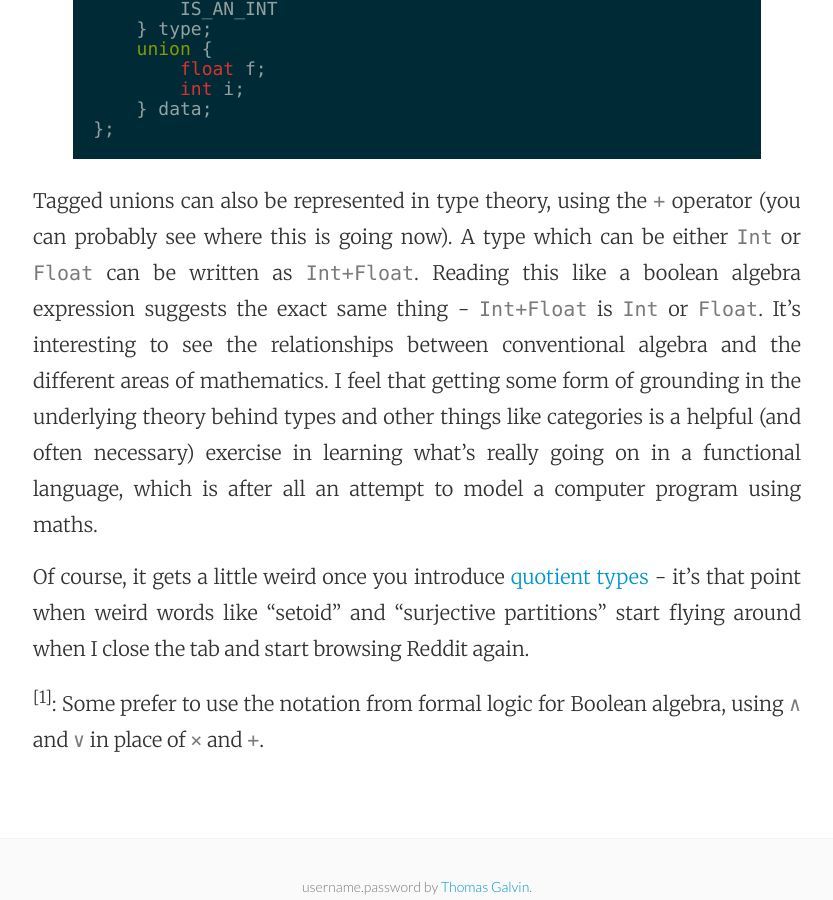
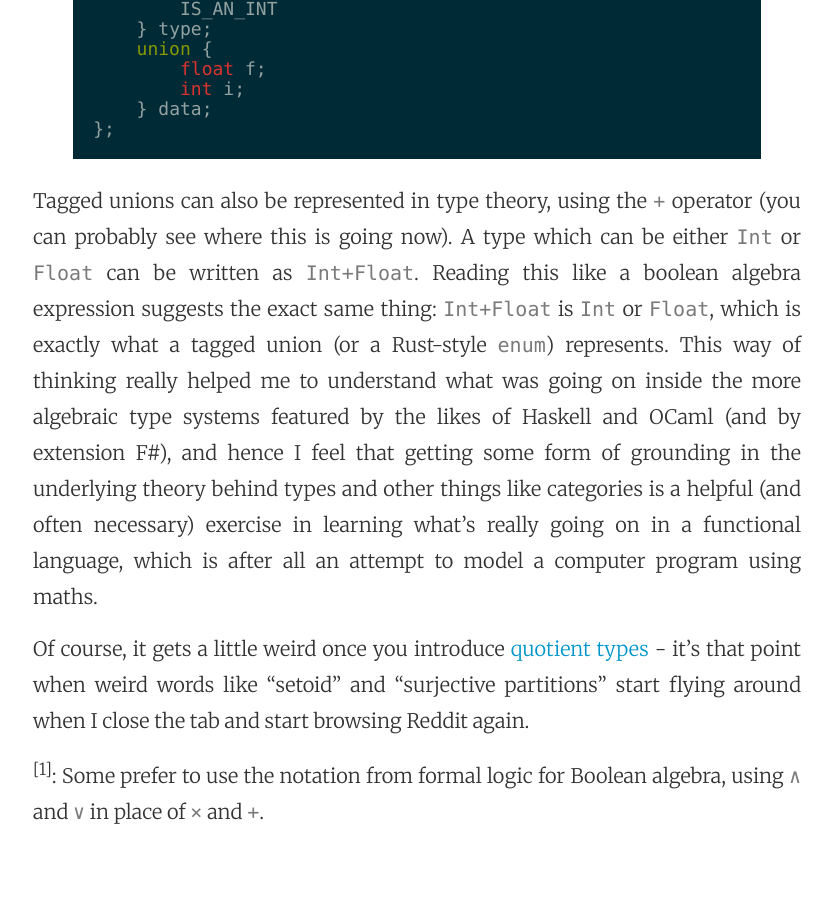
Before and after one commit to tom-galvin/tom-galvin.github.io, a Jekyll site: the page built from _posts/2014-12-27-boolean-types.md, in a window 1280 px wide and 900 px high, scrolled down 1831 px. Shown: the whole window, without its empty margins (223-1056 px from the left). Built offline with Jekyll 4.4.1, drawn with Linux system fonts in a browser that asks for light colours; nearby versions of some CDN libraries; comment, search, counter and statistics services are not loaded.

Commit message:
Update to boolean-types

```diff
--- a/_posts/2014-12-27-boolean-types.md
+++ b/_posts/2014-12-27-boolean-types.md
@@ -26,7 +26,7 @@ struct tagged_union {
 };
 {% endhighlight %}
 
-Tagged unions can also be represented in type theory, using the `+` operator (you can probably see where this is going now). A type which can be either `Int` or `Float` can be written as `Int+Float`. Reading this like a boolean algebra expression suggests the exact same thing - `Int+Float` is `Int` or `Float`. It's interesting to see the relationships between conventional algebra and the different areas of mathematics. I feel that getting some form of grounding in the underlying theory behind types and other things like categories is a helpful (and often necessary) exercise in learning what's really going on in a functional language, which is after all an attempt to model a computer program using maths.
+Tagged unions can also be represented in type theory, using the `+` operator (you can probably see where this is going now). A type which can be either `Int` or `Float` can be written as `Int+Float`. Reading this like a boolean algebra expression suggests the exact same thing: `Int+Float` is `Int` or `Float`, which is exactly what a tagged union (or a Rust-style `enum`) represents. This way of thinking really helped me to understand what was going on inside the more algebraic type systems featured by the likes of Haskell and OCaml (and by extension F#), and hence I feel that getting some form of grounding in the underlying theory behind types and other things like categories is a helpful (and often necessary) exercise in learning what's really going on in a functional language, which is after all an attempt to model a computer program using maths.
 
 Of course, it gets a little weird once you introduce [quotient types](//en.wikipedia.org/wiki/Quotient_type) - it's that point when weird words like "setoid" and "surjective partitions" start flying around when I close the tab and start browsing Reddit again.
 
```
